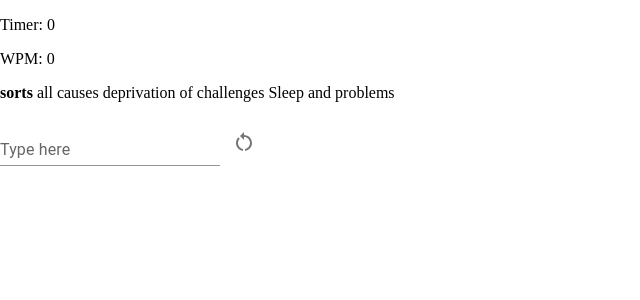
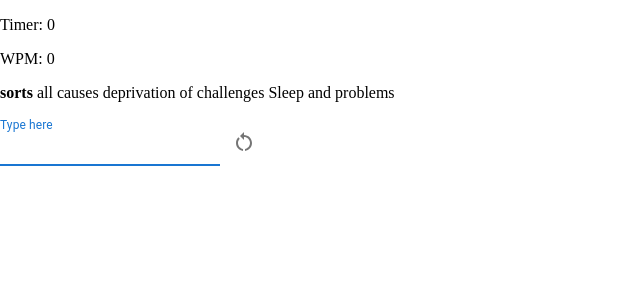
Before and after one commit to albert-dinh-01/TypingTest, a React (Create React App) app in the folder front/: page / in a window 1280 px wide. Shown: the top 300 px of the page, without its empty margins (0-640 px from the left). Built offline with nearby package versions, Linux system fonts and the light colour scheme.

Commit message:
Added autofocus for the TextField component

```diff
--- a/front/src/components/TextField/TextField.tsx
+++ b/front/src/components/TextField/TextField.tsx
@@ -4,7 +4,10 @@ import RestartAltIcon from "@mui/icons-material/RestartAlt";
 import IconButton from "@mui/material/IconButton";
 import TextField from "@mui/material/TextField";
 
-// TODO: Fixing the negative value for incorrect word
+// TODO: Give another 10 words once all 10 words are covered
+// TODO: Only allow the timer to go to 60 seconds
+// TODO: Reset when the timer reaches 60 seconds
+
 const getText = () =>
 	`Sleep deprivation causes all sorts of challenges and problems`
 		.split(" ")
@@ -151,6 +154,7 @@ const TextFieldComponent = () => {
 				id="standard-basic"
 				label="Type here"
 				variant="standard"
+				autoFocus={true}
 			/>
 			<IconButton
 				aria-label="delete"
```
